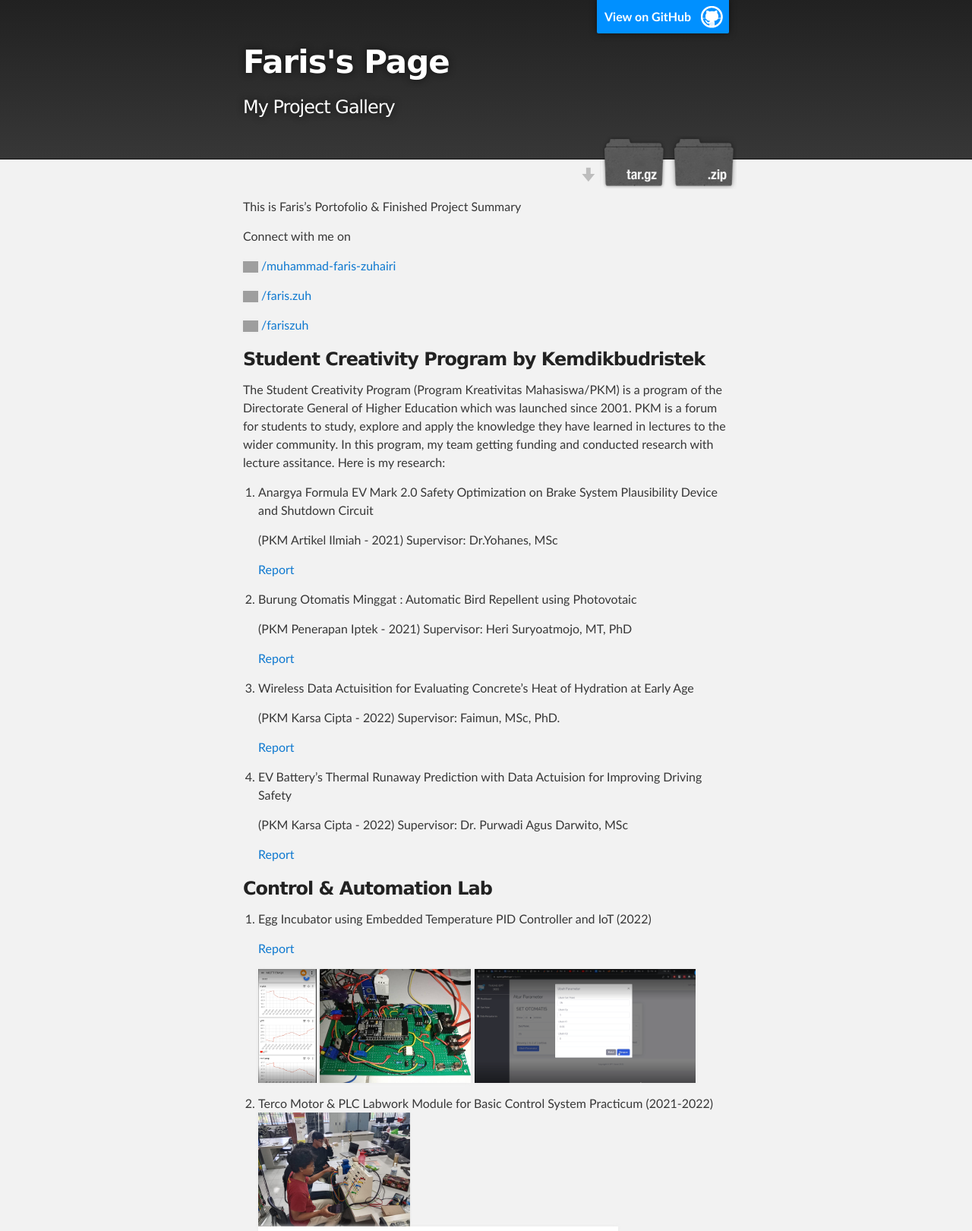
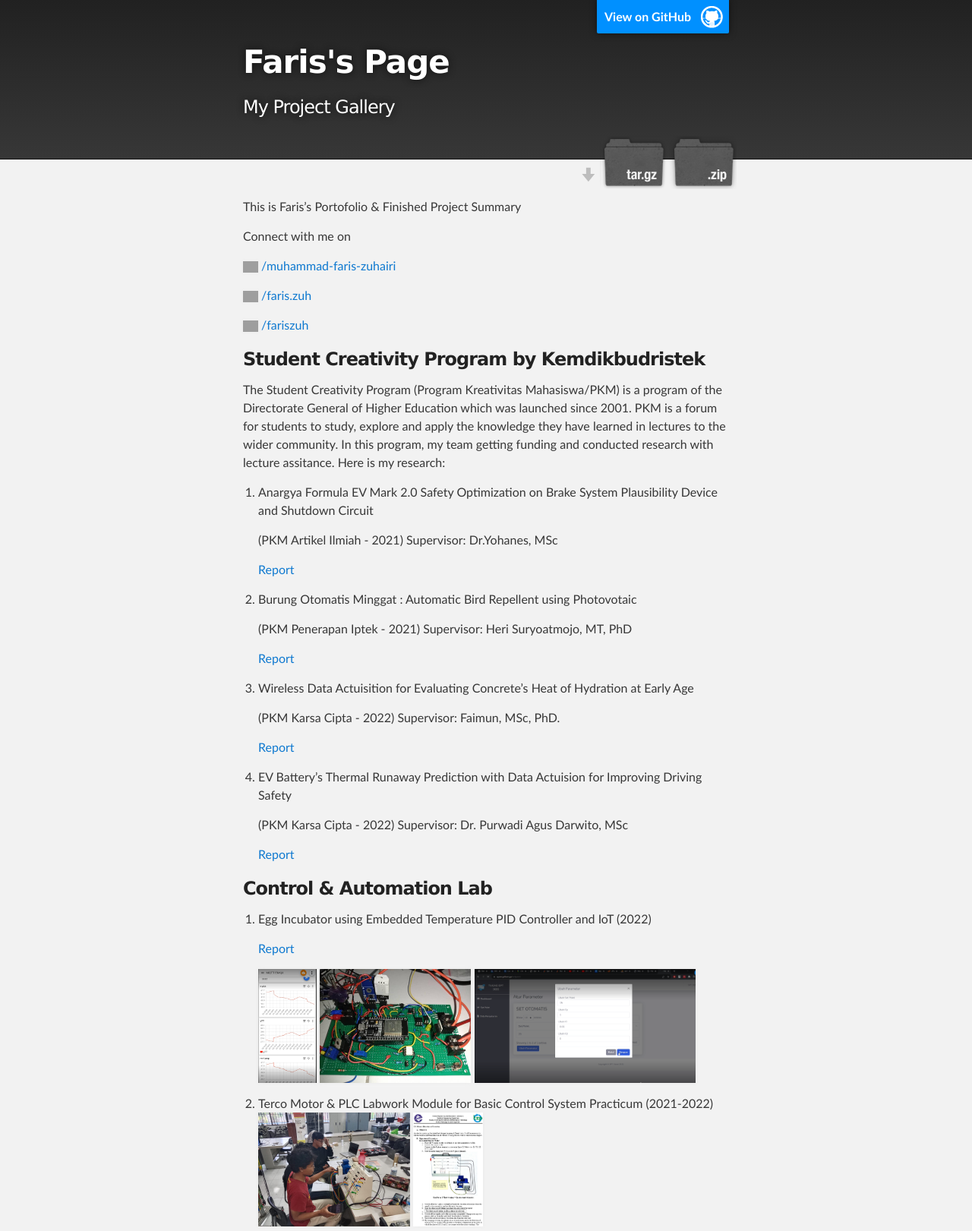
Before and after one commit to fariszuh/faris.github.io, a Jekyll site: the page built from index.md, in a window 1280 px wide. Shown: the top 1621 px of the page at 76% size. Built offline with Jekyll 4.4.1, drawn with Linux system fonts in a browser that asks for light colours; grey boxes are pictures that could not be loaded.

Commit message:
Resizing SPBKLU photos

```diff
--- a/index.md
+++ b/index.md
@@ -52,7 +52,7 @@ In this program, my team getting funding and conducted research with lecture ass
 
 6. Terco Motor & PLC Labwork Module for Basic Control System Practicum (2021-2022)
    <img src="Portofolio/LKO Modul DSP.jpg" height="150">
-   ![img_13.png](img_13.png)
+   <img src="img_13.png" height="150">
 
 7. Bina Insani Vocational High School Pick and Place Module Including Ladder Program, Electrical Drawings, and Wiring (2023)
 
@@ -72,7 +72,7 @@ I am responsible for handle Electro-Programming & Safety System Division task:
 
    * Accelerator Pedal Position Board
 
-   <img src="img_8.png" height="150">
+      <img src="img_8.png" height="150">
 
 
 2. Powering Device: designing power distribution module for our low voltage battery 4s13p (NMC 3.6V, 3.5Ah each)
```
